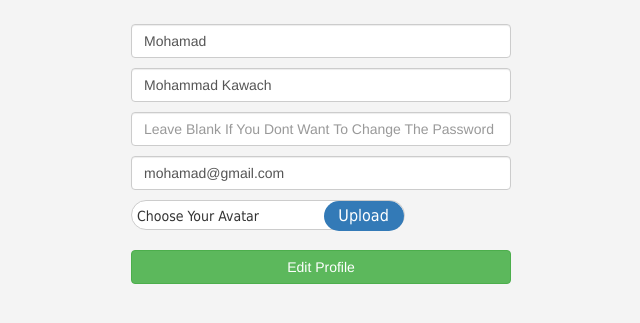
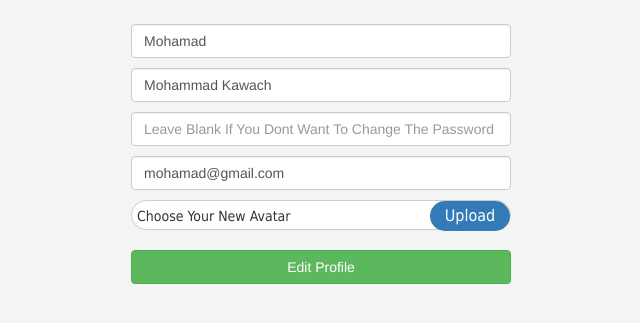
Before and after one commit to mohammad-kawach/eCommerce-Website, a PHP site: page /editProfile.php in a window 1280 px wide. Shown: the part 223-546 px from the top of the page, without its empty margins (319-959 px from the left). Run offline with PHP 8.4, Linux system fonts and the light colour scheme; a user stored in the database is signed in; data comes from the database, SQL or seed files in the repository.

Commit message:
Change Some Styling

```diff
--- a/editProfile.php
+++ b/editProfile.php
@@ -101,8 +101,8 @@ if ($count > 0) {
     </div>
 		<!-- New Avatar -->
     <div>
-			<div class="custom-file custom-file2 input-container">
-				<span>Choose Your Avatar</span>
+			<div class="custom-file custom-file3 input-container">
+				<span>Choose Your New Avatar</span>
 				<input type="file" name="newavatar" class="form-control" />
 			</div>
 		</div>
--- a/layout/css/front.css
+++ b/layout/css/front.css
@@ -48,7 +48,8 @@ h1 {
   border-left: 5px solid #080;
 }
 
-.custom-file {
+.custom-file ,
+.custom-file3 {
   background-color: #ffffff;
   border: 1px solid #ccc;
   height: 30px;
@@ -63,6 +64,10 @@ h1 {
   .custom-file {
     width: 79%;
   }
+
+  .custom-file3 {
+    width: 100%;
+  }
 }
 
 .custom-file3 {
@@ -70,7 +75,8 @@ h1 {
 }
 
 
-.custom-file > span {
+.custom-file > span ,
+.custom-file3 > span {
   font-family: Tahoma, Arial;
 	width: 80%;
   font-size: 14px;
@@ -78,7 +84,8 @@ h1 {
   display: block;
 }
 
-.custom-file input[type="file"] {
+.custom-file input[type="file"] ,
+.custom-file3 input[type="file"] {
   width: 100%;
   height: 100%;
   opacity: 0;
@@ -88,7 +95,8 @@ h1 {
   z-index: 3;
 }
 
-.custom-file:after {
+.custom-file:after ,
+.custom-file3:after {
   content: "Upload";
   background-color: #337ab7;
 	border-radius: 20px;
```
